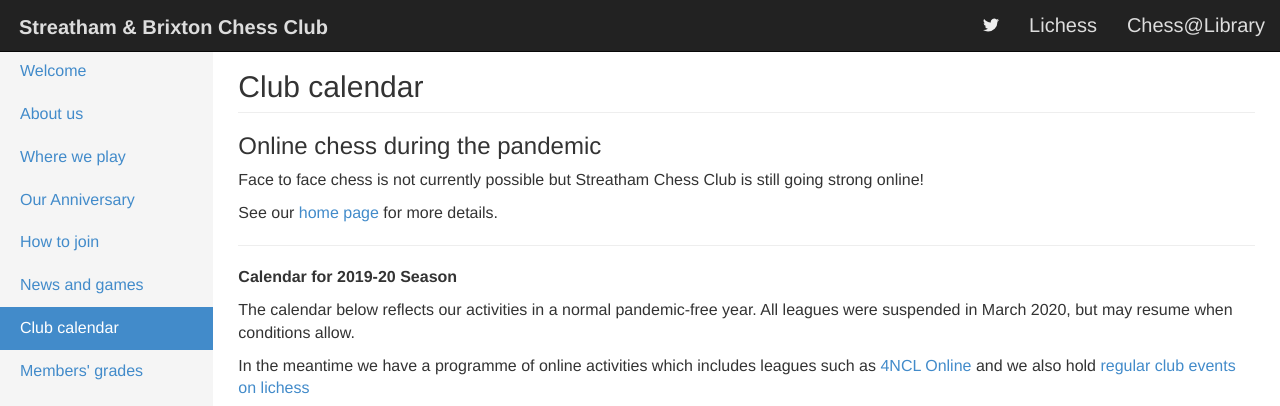
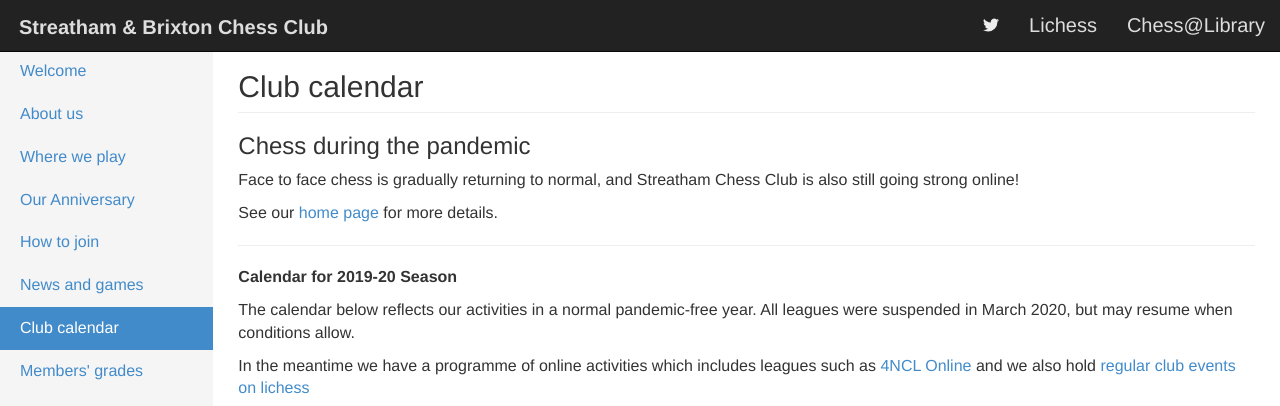
Before and after one commit to streathamchess/streathamchess.github.io, a Jekyll site: the page built from calendar/index.md, in a window 1280 px wide and 1309 px high, cut to the strip 0-406 px from the top of the window. Built offline with Jekyll 4.4.1, drawn with Linux system fonts in a browser that asks for light colours; a script that is not in the unit is left out.

Commit message:
Update index.md

```diff
--- a/calendar/index.md
+++ b/calendar/index.md
@@ -4,9 +4,9 @@ layout: default
 jq_disable: false
 ---
 
-### Online chess during the pandemic
+### Chess during the pandemic
 
-Face to face chess is not currently possible but Streatham Chess Club is still going strong online!
+Face to face chess is gradually returning to normal, and Streatham Chess Club is also still going strong online!
 
 See our [home page](http://streathamchess.org/) for more details.
 
```
